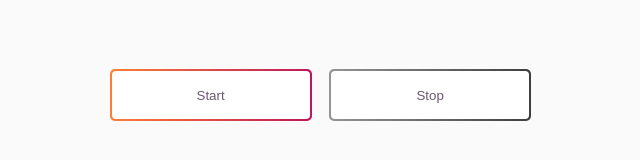
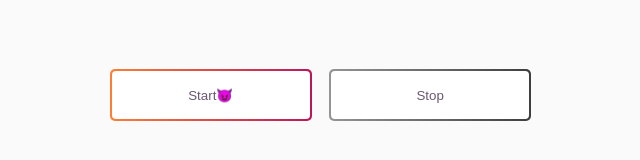
Before and after one commit to Anatoliy-Bolyukh/goit-js-hw-09, a website built with Parcel: page src/01-color-switcher.html in a window 1280 px wide. Shown: the part 170-330 px from the top of the page, 363-1003 px from the left. Built offline with nearby package versions, Linux system fonts and the light colour scheme.

Commit message:
add emoji

```diff
--- a/src/01-color-switcher.html
+++ b/src/01-color-switcher.html
@@ -11,7 +11,7 @@
 <body>
   <p style="display:none;"><a href="index.html">Go back</a></p>
   <div class="div">
-    <button id="btn" class="stylebtn" type="button" data-start>Start</button>
+    <button id="btn" class="stylebtn" type="button" data-start>Start&#128520</button>
     <button class="stylebtn" type="button" disabled data-stop>Stop</button>
   </div>
 
```
